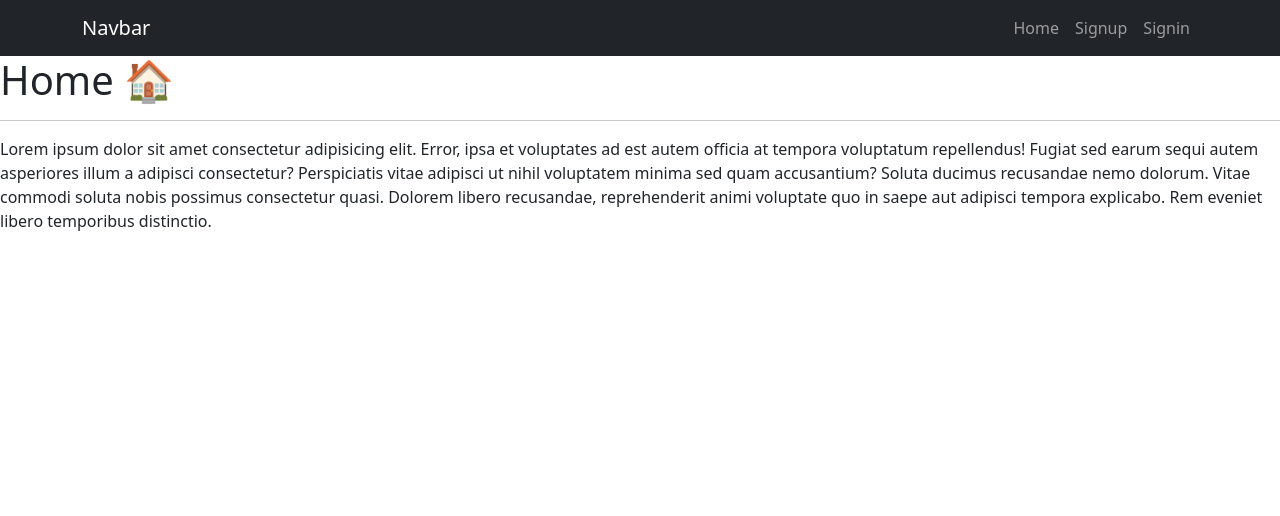
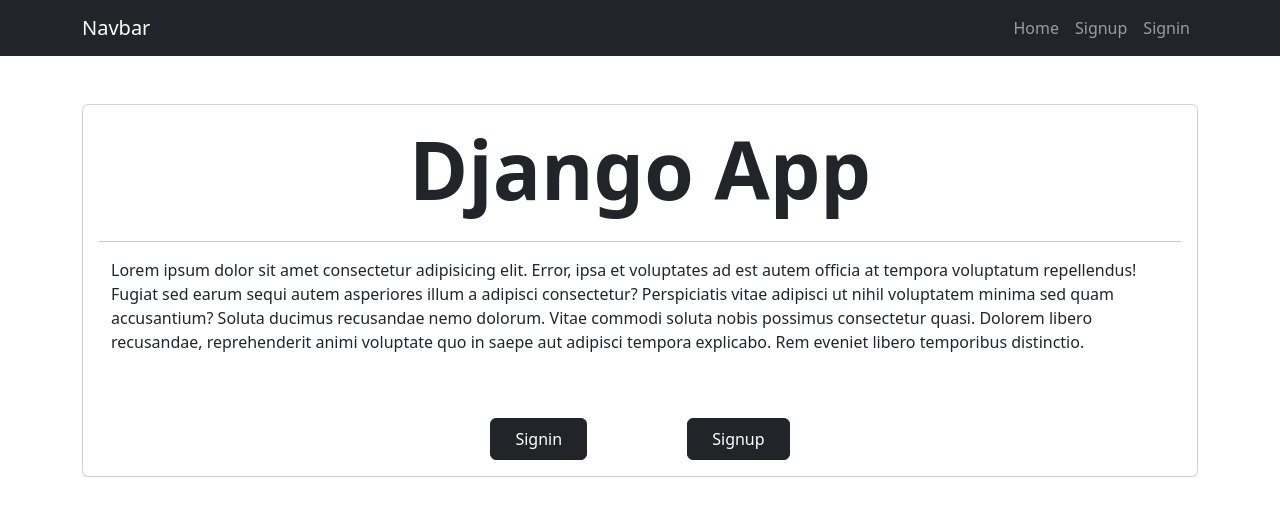
Before and after one commit to martinfyic/django-crud-task, a Django app: page / in a window 1280 px wide. Shown: the top 516 px of the page. Run offline with Django 4.2, Linux system fonts and the light colour scheme.

Commit message:
chore: :lipstick: update ui

```diff
--- a/tasks/templates/home.html
+++ b/tasks/templates/home.html
@@ -1,14 +1,33 @@
 {% extends 'base.html' %} {% block content %}
-<h1>Home 🏠</h1>
-<hr />
+<main class="container mt-5">
+	<section class="card card-body">
+		<h1 class="display-1 fw-bolder text-center">Django App</h1>
+		<hr />
 
-<p>
-	Lorem ipsum dolor sit amet consectetur adipisicing elit. Error, ipsa et
-	voluptates ad est autem officia at tempora voluptatum repellendus! Fugiat sed
-	earum sequi autem asperiores illum a adipisci consectetur? Perspiciatis vitae
-	adipisci ut nihil voluptatem minima sed quam accusantium? Soluta ducimus
-	recusandae nemo dolorum. Vitae commodi soluta nobis possimus consectetur
-	quasi. Dolorem libero recusandae, reprehenderit animi voluptate quo in saepe
-	aut adipisci tempora explicabo. Rem eveniet libero temporibus distinctio.
-</p>
+		<p class="container">
+			Lorem ipsum dolor sit amet consectetur adipisicing elit. Error, ipsa et
+			voluptates ad est autem officia at tempora voluptatum repellendus! Fugiat
+			sed earum sequi autem asperiores illum a adipisci consectetur?
+			Perspiciatis vitae adipisci ut nihil voluptatem minima sed quam
+			accusantium? Soluta ducimus recusandae nemo dolorum. Vitae commodi soluta
+			nobis possimus consectetur quasi. Dolorem libero recusandae, reprehenderit
+			animi voluptate quo in saepe aut adipisci tempora explicabo. Rem eveniet
+			libero temporibus distinctio.
+		</p>
+		<div class="text-center mt-5">
+			<a
+				class="btn btn-dark py-2 px-4 mx-5"
+				href="/signin"
+			>
+				Signin
+			</a>
+			<a
+				class="btn btn-dark py-2 px-4 mx-5"
+				href="/signup"
+			>
+				Signup
+			</a>
+		</div>
+	</section>
+</main>
 {% endblock %}
```
